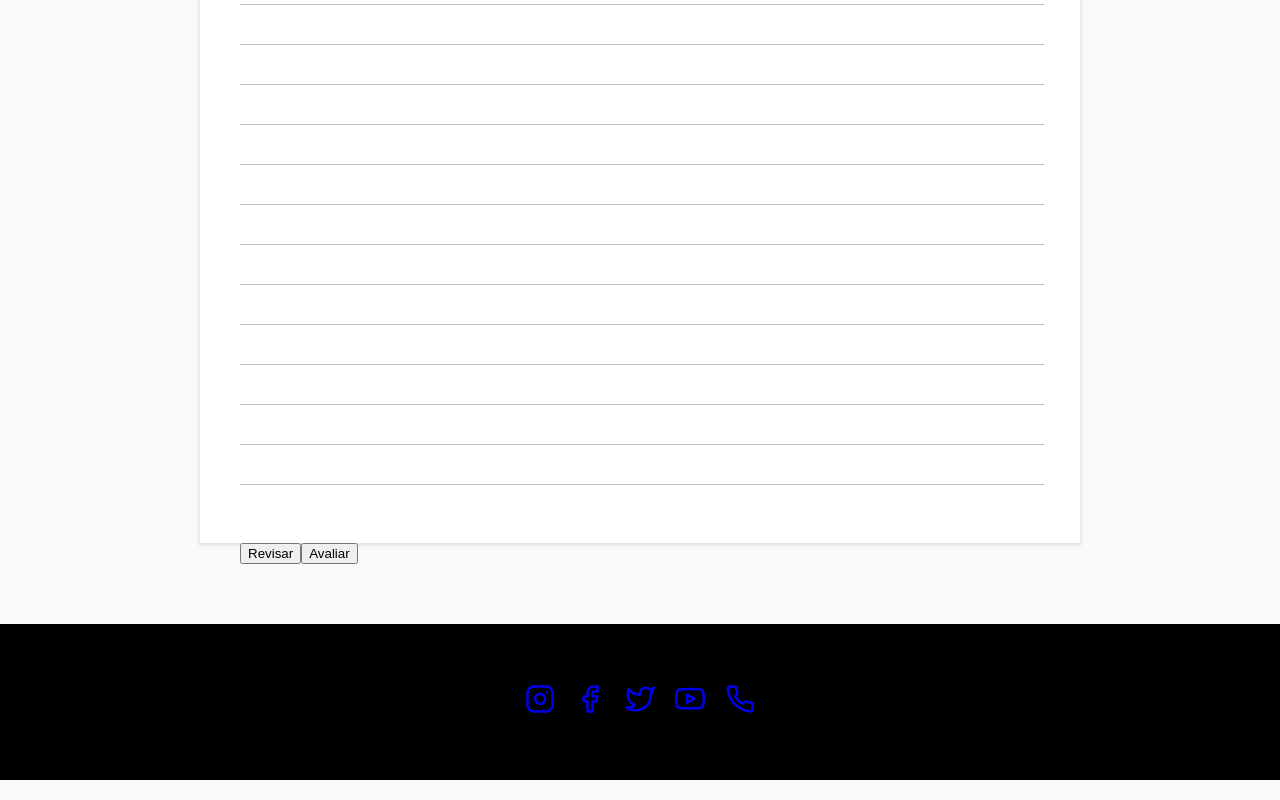
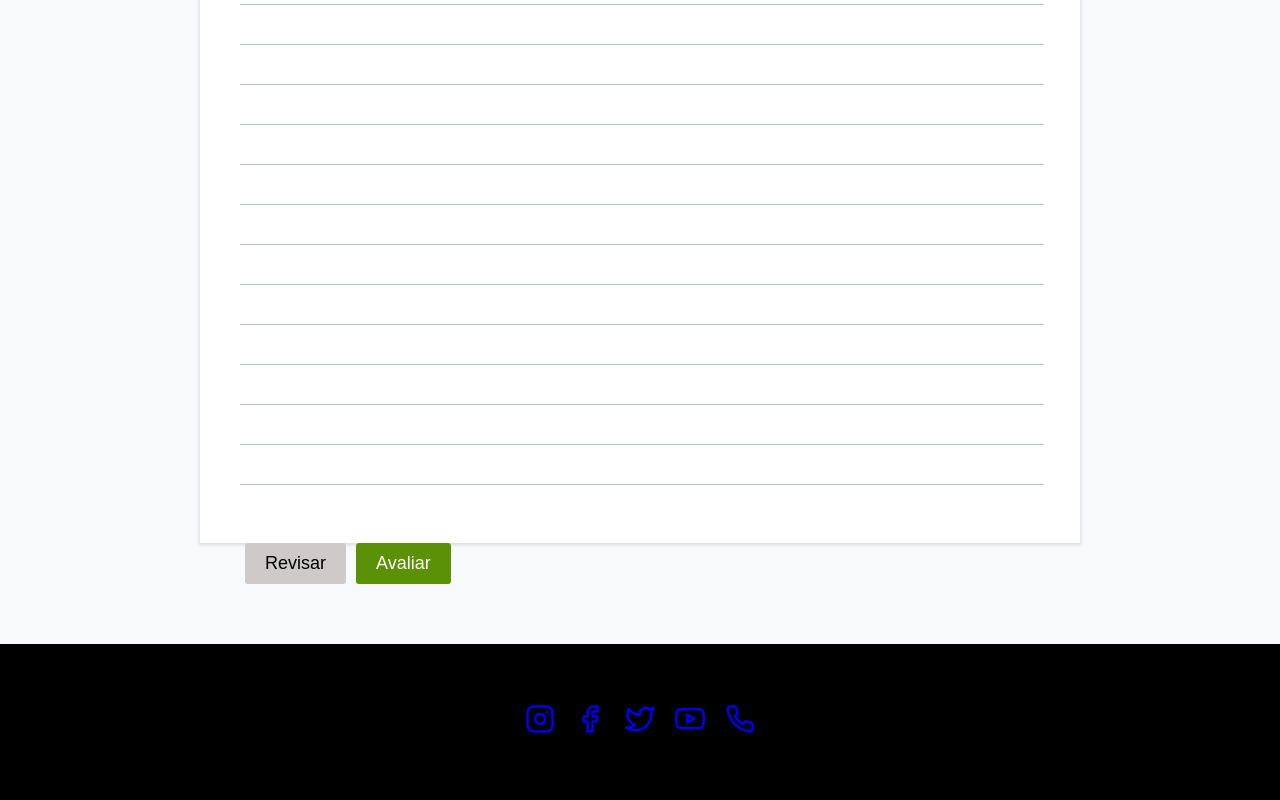
Before and after one commit to JampaUchoa/AutoEssay-frontend, a React (Create React App) app: page / in a window 1280 px wide. Shown: the part 813-1613 px from the top of the page. Built offline with nearby package versions, Linux system fonts and the light colour scheme.

Commit message:
reset form and buttons

```diff
--- a/src/App.scss
+++ b/src/App.scss
@@ -15,3 +15,24 @@ ul,li{
     padding: 0;
     list-style: none;
 }
+
+button{
+  background-color: rgb(206, 202, 202);
+  padding: 10px 20px;
+  outline: none;
+  border: 0;
+  margin: 0 5px;
+  border-radius: 3px;
+  cursor: pointer;
+  font-size: 18px;
+
+  &:hover{
+    background-color: rgb(168, 168, 168);
+
+  }
+
+  &.action{
+    background-color: $dark;
+    color: #fff;
+  }
+}
--- a/src/components/home/Landing.js
+++ b/src/components/home/Landing.js
@@ -28,6 +28,10 @@ export default function Landing() {
     setStatus("evaluated");
   }
 
+  const resetEssay = (e) => {
+    setForm(emptyForm);
+    setStatus("writing");
+  }
 
   return (
     <div className="essay-container">
@@ -35,21 +39,21 @@ export default function Landing() {
       <div className="essay">
         <div className={`form ${status}`}>
           <div className="title" >
-            <input type="text" name="title" required onChange={changeForm} value={form.title} placeholder="Escreva aqui seu titulo" />
+            <input type="text" name="title" required onChange={changeForm} value={form.title} readOnly={status !== "writing"} placeholder="Escreva aqui seu titulo" />
           </div>
           <div className="content">
-            <textarea name="essay" required onChange={changeForm} value={form.essay} rows="25" />
+            <textarea name="essay" required onChange={changeForm} value={form.essay} readOnly={status !== "writing"} rows="25" />
           </div>
         </div>
         <Results status={status} />
       </div>
 
-      <Actions status={status} postEssay={postEssay} setStatus={setStatus} />
+      <Actions status={status} postEssay={postEssay} setStatus={setStatus} resetEssay={resetEssay} />
     </div>
   );
 }
 
-function Actions({ status, postEssay, setStatus }) {
+function Actions({ status, postEssay, setStatus, resetEssay }) {
 
   let content = "";
 
@@ -59,7 +63,7 @@ function Actions({ status, postEssay, setStatus }) {
         <button onClick={() => setStatus("revising")}>
           Revisar
         </button>
-        <button onClick={postEssay}>
+        <button className="action" onClick={postEssay}>
           Avaliar
         </button>
       </>
@@ -70,7 +74,7 @@ function Actions({ status, postEssay, setStatus }) {
         <button onClick={() => setStatus("writing")}>
           Editar
         </button>
-        <button onClick={postEssay}>
+        <button className="action" onClick={postEssay}>
           Avaliar
         </button>
       </>
@@ -78,7 +82,7 @@ function Actions({ status, postEssay, setStatus }) {
   } else {
     content = (
       <>
-        <button>
+        <button className="action" onClick={resetEssay}>
           Nova redação
         </button>
       </>
```
